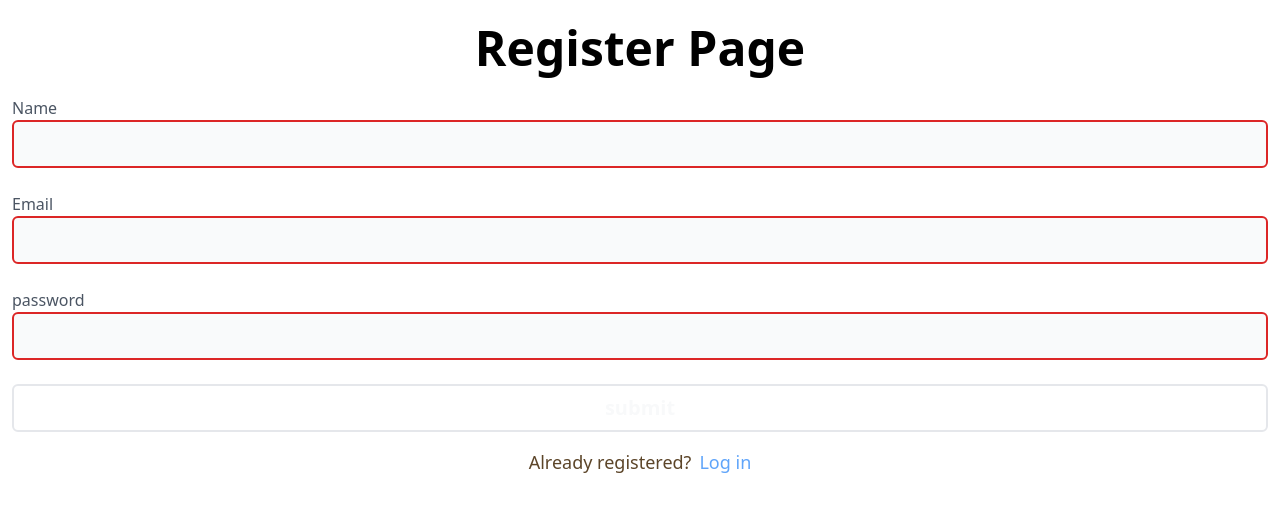
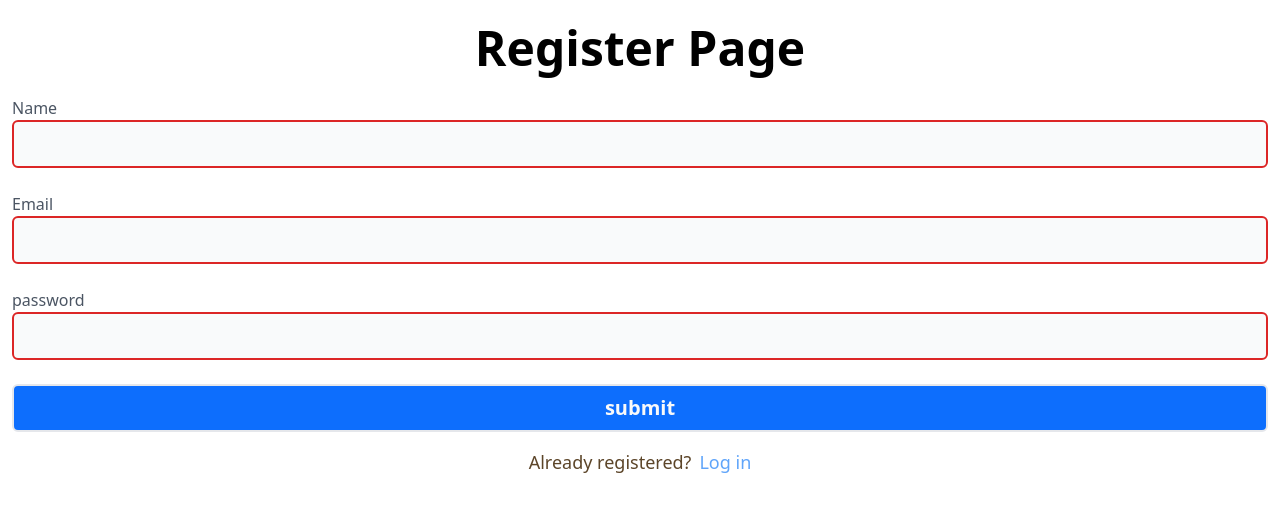
Before and after one commit to ali-mohammadi5272/sjs-task, a React (Vite) app: page /auth/register in a window 1280 px wide. Shown: the top 512 px of the page. Built offline with nearby package versions, Linux system fonts and the light colour scheme.

Commit message:
style: change submit button's styles

```diff
--- a/src/components/LoginForm/LoginForm.tsx
+++ b/src/components/LoginForm/LoginForm.tsx
@@ -28,7 +28,7 @@ const LoginForm = (): React.ReactNode => {
         <CustomButton
           title="submit"
           type="submit"
-          className=" bg-transparent border-2 bg-primary text-light"
+          className="border-2 bg-primary text-light"
         />
       </form>
       <div className="text-lg mb-14 space-x-2 text-center py-4">
--- a/src/components/RegisterForm/RegisterForm.tsx
+++ b/src/components/RegisterForm/RegisterForm.tsx
@@ -36,7 +36,7 @@ const RegisterForm = (): React.ReactNode => {
         <CustomButton
           title="submit"
           type="submit"
-          className=" bg-transparent border-2 bg-primary text-light"
+          className="border-2 bg-primary text-light"
         />
       </form>
       <div className="text-lg mb-14 space-x-2 text-center py-4">
```
